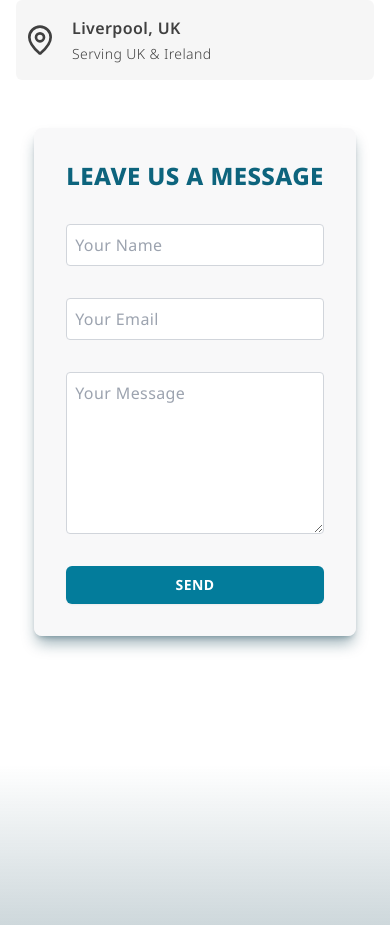
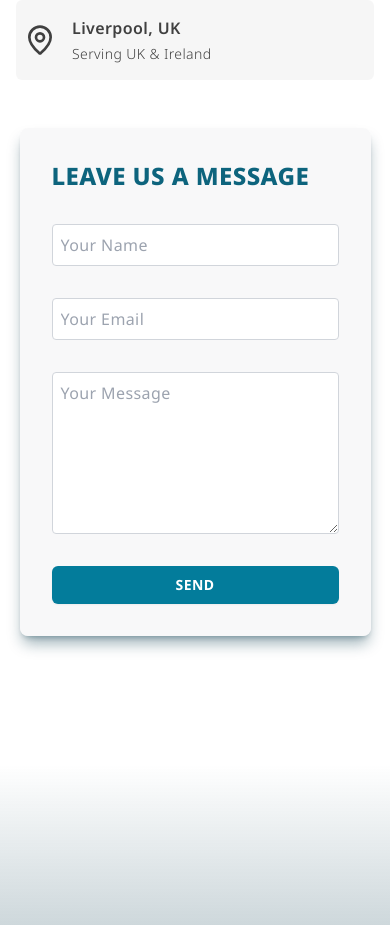
Before and after one commit to KramYengir/rigneymade, a Next.js app: page /contact in a window 390 px wide. Shown: the part 820-1745 px from the top of the page. Built offline with nearby package versions, Linux system fonts and the light colour scheme.

Commit message:
make wider on small screens

```diff
--- a/components/Contact/ContactForm.tsx
+++ b/components/Contact/ContactForm.tsx
@@ -64,7 +64,7 @@ const ContactForm: React.FC = () => {
   return (
     <form
       onSubmit={handleSubmit}
-      className="sm:min-w-[480px] flex flex-col space-y-8 max-w-lg mx-auto p-8 dark:border border-gray-300 rounded-lg shadow-lg shadow-rm-primary-950/40  bg-gray-100/60 dark:bg-neutral-800/60"
+      className="min-w-[90vw] sm:min-w-[480px] flex flex-col space-y-8 max-w-lg mx-auto p-8 dark:border border-gray-300 rounded-lg shadow-lg shadow-rm-primary-950/40  bg-gray-100/60 dark:bg-neutral-800/60"
     >
       <h2 className="uppercase text-2xl font-extrabold text-rm-primary-800 dark:text-gray-200">
         Leave us a message
```
